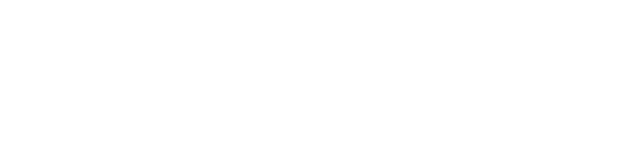
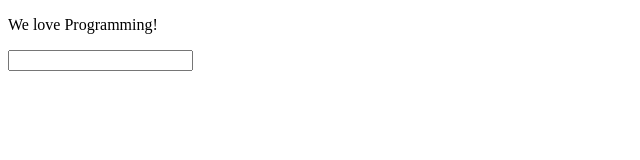
Before and after one commit to acciojob/Running-Text-Priyanshi-Mittal-20, a website: page main.html in a window 1280 px wide. Shown: the whole page, without its empty margins (0-640 px from the left). Drawn offline with Linux system fonts and the light colour scheme.

Commit message:
created a submission

```diff
--- a/main.html
+++ b/main.html
@@ -8,6 +8,8 @@
 
 <body>
 	<!-- the entire body must be written by student -->
+	<p id="text">We love Programming!</p>
+	<input type="number" id="speed">
     <script type="text/javascript" src="./script.js">
 </script>
 
```
